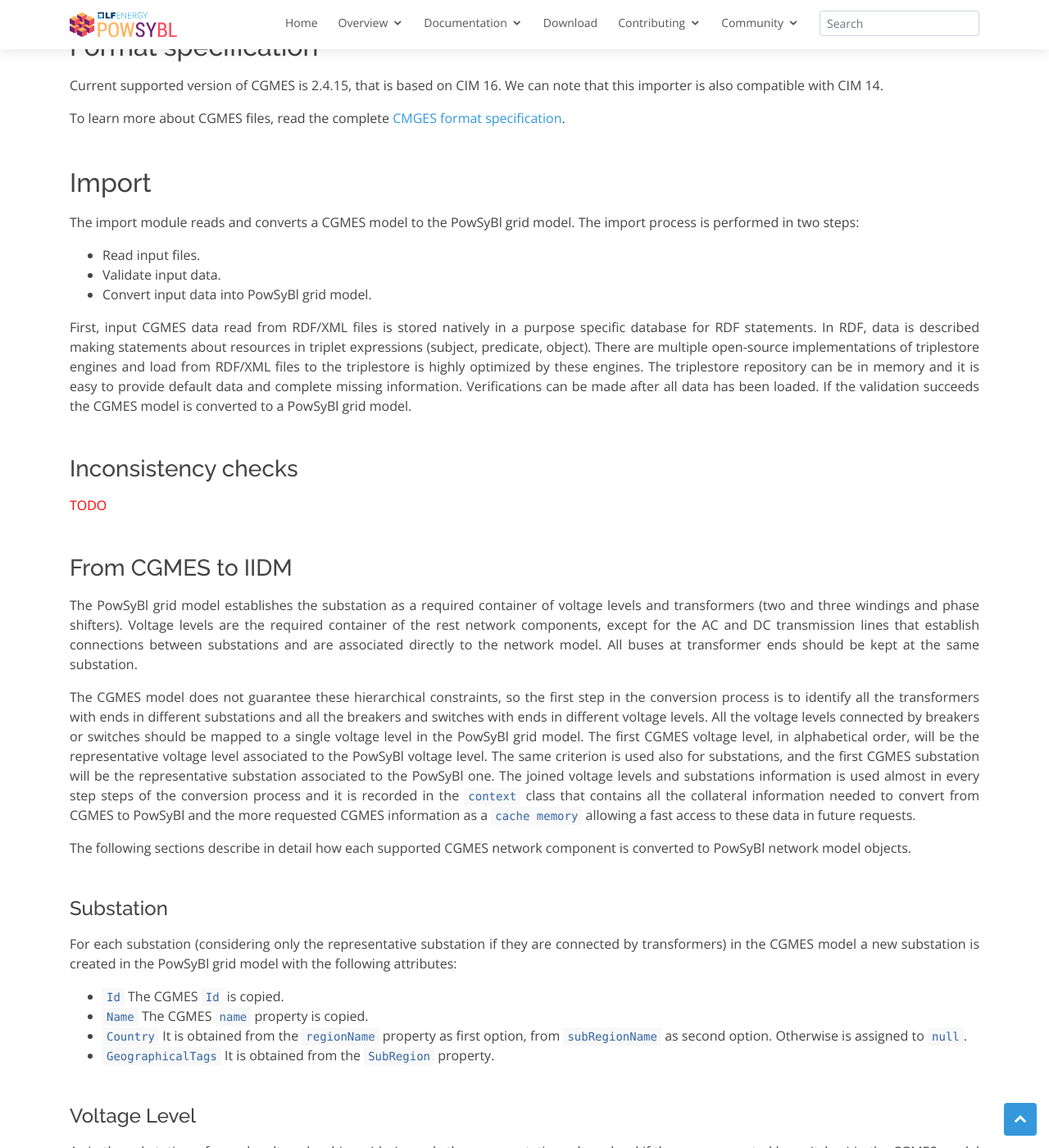
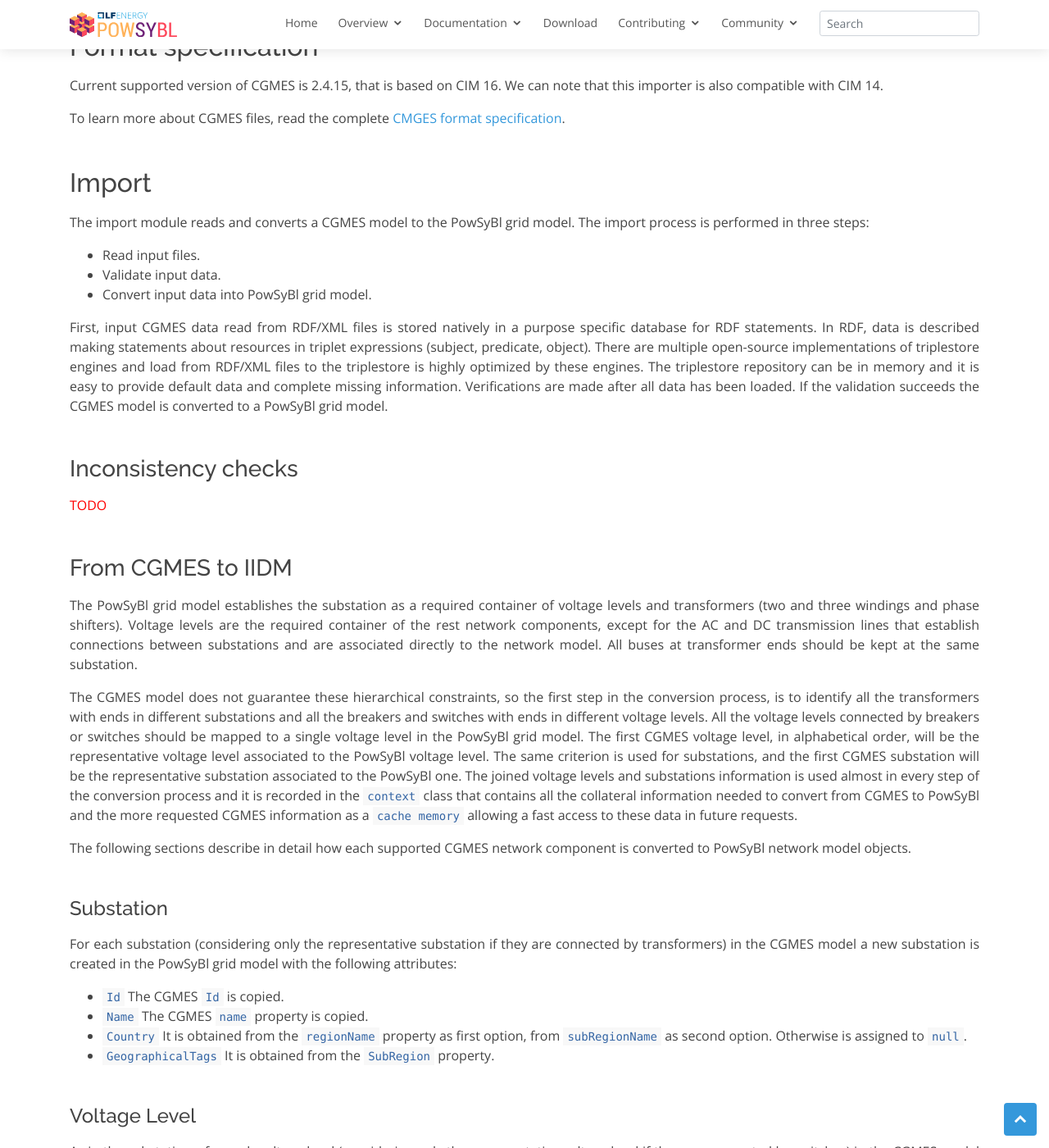
Before and after one commit to powsybl/powsybl.github.io, a Jekyll site: the page built from pages/documentation/grid/formats/cim-cgmes.md, in a window 1280 px wide and 1400 px high, scrolled down 1046 px. Shown: the whole window at 82% size. Built offline with Jekyll 4.4.1, drawn with Linux system fonts in a browser that asks for light colours; our own code applies the rules of GitHub Pages for plain Markdown files; some of the changed lines change nothing that is shown; some of the changed text lies outside the part shown.

Commit message:
Review, minor edits
Signed-off-by: José Antonio Marqués <marquesja@aia.es>

```diff
--- a/pages/documentation/grid/formats/cim-cgmes.md
+++ b/pages/documentation/grid/formats/cim-cgmes.md
@@ -27,12 +27,12 @@
 
 ## Import
 
-The import module reads and converts a CGMES model to the PowSyBl grid model. The import process is performed in two steps:
+The import module reads and converts a CGMES model to the PowSyBl grid model. The import process is performed in three steps:
 - Read input files.
 - Validate input data.
 - Convert input data into PowSyBl grid model.
 
-First, input CGMES data read from RDF/XML files is stored natively in a purpose specific database for RDF statements. In RDF, data is described making statements about resources in triplet expressions (subject, predicate, object). There are multiple open-source implementations of triplestore engines and load from RDF/XML files to the triplestore is highly optimized by these engines. The triplestore repository can be in memory  and it is easy to provide default data and complete missing information. Verifications can be made after all data has been loaded. If the validation succeeds the CGMES model is converted to a PowSyBl grid model.
+First, input CGMES data read from RDF/XML files is stored natively in a purpose specific database for RDF statements. In RDF, data is described making statements about resources in triplet expressions (subject, predicate, object). There are multiple open-source implementations of triplestore engines and load from RDF/XML files to the triplestore is highly optimized by these engines. The triplestore repository can be in memory  and it is easy to provide default data and complete missing information. Verifications are made after all data has been loaded. If the validation succeeds the CGMES model is converted to a PowSyBl grid model.
 
 ### Inconsistency checks
 <span style="color: red">TODO</span>
@@ -42,7 +42,7 @@
 The PowSyBl grid model establishes the substation as a required container of voltage levels and transformers (two and three windings and phase shifters). Voltage levels are the required container of the rest network components, except for the AC and DC transmission lines that
 establish connections between substations and are associated directly to the network model. All buses at transformer ends should be kept at the same substation.
 
-The CGMES model does not guarantee these hierarchical constraints, so the first step in the conversion process is to identify all the transformers with ends in different substations and all the breakers and switches with ends in different voltage levels. All the voltage levels connected by breakers or switches should be mapped to a single voltage level in the PowSyBl grid model. The first CGMES voltage level, in alphabetical order, will be the representative voltage level associated to the PowSyBl voltage level. The same criterion is used also for substations, and the first CGMES substation will be the representative substation associated to the PowSyBl one. The joined voltage levels and substations information is used almost in every step steps of the conversion process and it is recorded in the `context` class that contains all the collateral information needed to convert from CGMES to PowSyBl and the more requested CGMES information as a `cache memory` allowing a fast access to these data in future requests.
+The CGMES model does not guarantee these hierarchical constraints, so the first step in the conversion process, is to identify all the transformers with ends in different substations and all the breakers and switches with ends in different voltage levels. All the voltage levels connected by breakers or switches should be mapped to a single voltage level in the PowSyBl grid model. The first CGMES voltage level, in alphabetical order, will be the representative voltage level associated to the PowSyBl voltage level. The same criterion is used for substations, and the first CGMES substation will be the representative substation associated to the PowSyBl one. The joined voltage levels and substations information is used almost in every step of the conversion process and it is recorded in the `context` class that contains all the collateral information needed to convert from CGMES to PowSyBl and the more requested CGMES information as a `cache memory` allowing a fast access to these data in future requests.
 
 The following sections describe in detail how each supported CGMES network component is converted to PowSyBl network model objects.
 
@@ -92,14 +92,14 @@
 #### EnergyConsumer
 
 Every `energyConsumer` component in the CGMES model creates a new `load` in the PowSyBl grid model associated to the corresponding voltage level. The attributes are:
-- `P0` One of these four values (`P` from the `stateVariablesPowerFlow`, `P` from the `steadyStateHypothesisPowerFlow`, `P` from the `pFixed` property of the CGMES equipment, or `NaN`) is copied according to the import options.
-- `Q0` One of these four values (`Q` from the `stateVariablesPowerFlow`, `Q` from the `steadyStateHypothesisPowerFlow`, `Q` from the `qFixed` property of the CGMES equipment, or `NaN`) is copied according to the import options.
+- `P0` One of these four values (`P` from the `stateVariablesPowerFlow` profile, `P` from the `steadyStateHypothesisPowerFlow` profile, `P` from the `pFixed` property of the CGMES equipment, or `NaN`) is copied according to the import options.
+- `Q0` One of these four values (`Q` from the `stateVariablesPowerFlow` profile, `Q` from the `steadyStateHypothesisPowerFlow` profile, `Q` from the `qFixed` property of the CGMES equipment, or `NaN`) is copied according to the import options.
 - `LoadType` It will be `FICTITIOUS` if the `Id` of the `energyConsumer` contains the pattern `fict`. Otherwise `UNDEFINED`.
 - `LoadDetail` Additional information added as an extension of the main network component class.
 
 If the import option `iidm.import.cgmes.profile-used-for-initial-state-values` is `SV` the active and reactive power of the load is the first defined value of the sequence `stateVariablesPowerFlow`, `steadyStateHypothesisPowerFlow`, `Fixed` and `NaN`. Otherwise if it is `SSH` then the sequence will be `steadyStateHypothesisPowerFlow`, `stateVariablesPowerFlow`, `Fixed` and `NaN`.
 
-The `LoadDetail` depends  on the load Kind (property `type` of the CGMES `energyConsumer`). If the type of the `energyConsumer` is a conform load the following attributes are defined:
+The `LoadDetail` depends  on the load Kind (`type` property of the CGMES `energyConsumer`). If the type of the `energyConsumer` is a conform load the following attributes are defined:
 - `withFixedActivePower` Always `0.0`.
 - `withFixedReactivePower` Always `0.0`.
 - `withVariableActivePower` The load `P0` property is copied.
@@ -113,12 +113,12 @@
 
 #### EnergySource
 
-For each `energySource` component in the CGMES model a new `load` in the PowSyBl grid model is associated to the corresponding voltage level. The attributes are:
-- `P0` One of these two values (`P` from the `stateVariablesPowerFlow` or `P` from the `steadyStateHypothesisPowerFlow`) is copied according to the import options.
-- `Q0` One of these tow values (`Q` from the `stateVariablesPowerFlow` or `Q` from the `steadyStateHypothesisPowerFlow`) is copied according to the import options.
+For each `energySource` component in the CGMES model a new `load` in the PowSyBl grid model is created and associated to the corresponding voltage level. The attributes are:
+- `P0` One of these two values (`P` from the `stateVariablesPowerFlow` profile or `P` from the `steadyStateHypothesisPowerFlow` profile) is copied according to the import options.
+- `Q0` One of these tow values (`Q` from the `stateVariablesPowerFlow` profile or `Q` from the `steadyStateHypothesisPowerFlow` profile) is copied according to the import options.
 - `LoadType` It will be `FICTITIOUS` if the `Id` of the `energySource` contains the pattern `fict`. Otherwise `UNDEFINED`.
 
-If the import option `iidm.import.cgmes.profile-used-for-initial-state-values` is `SV` the active and reactive power of the load is copied from the `stateVariablesPowerFlow`. Otherwise if it is `SSH` will be copy from`steadyStateHypothesisPowerFlow`.
+If the import option `iidm.import.cgmes.profile-used-for-initial-state-values` is `SV` the active and reactive power of the load is copied from the `stateVariablesPowerFlow` profile. Otherwise if it is `SSH` will be copy from`steadyStateHypothesisPowerFlow` profile.
 
 
 <span style="color: red">TODO</span>
```
